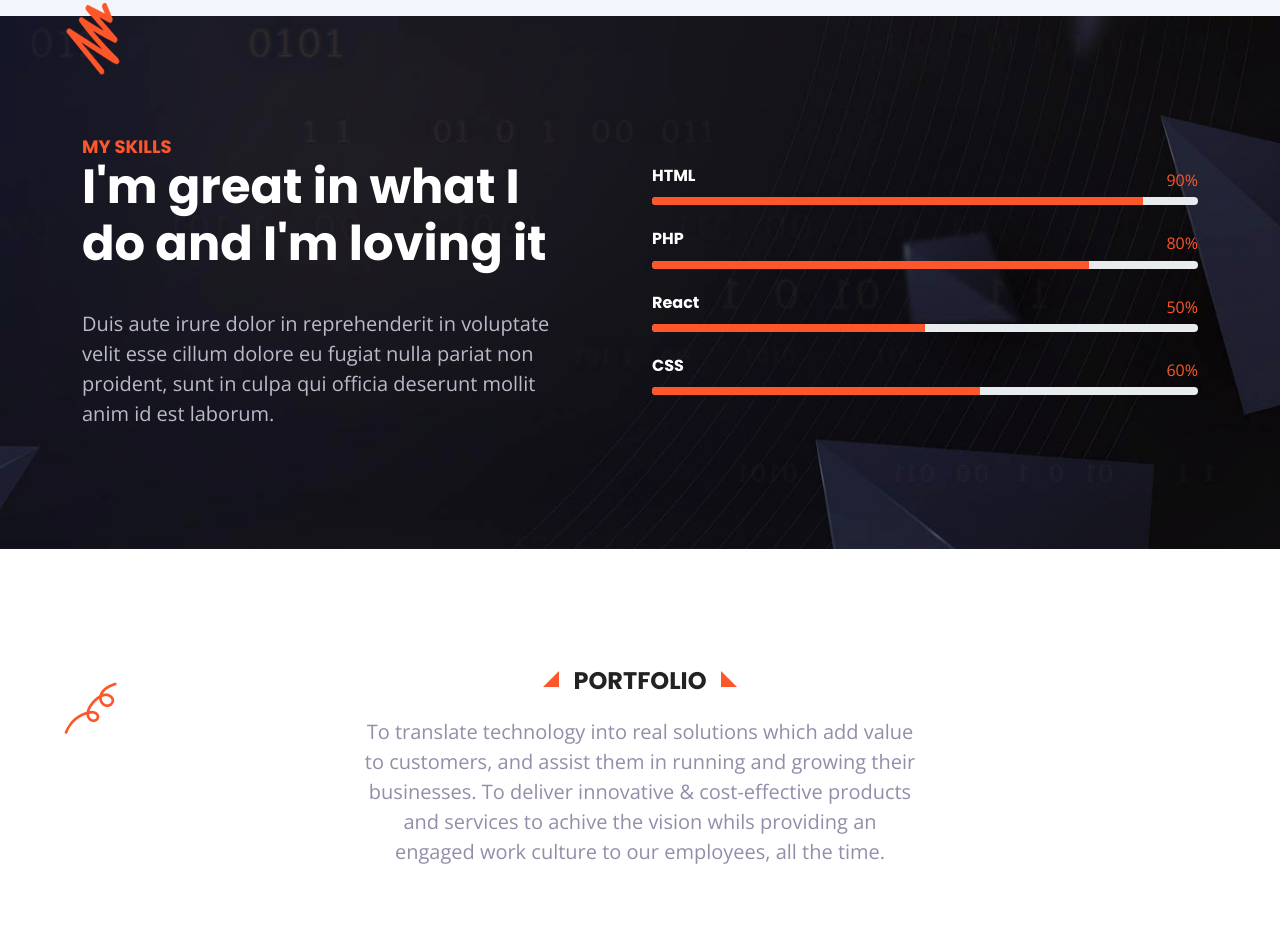
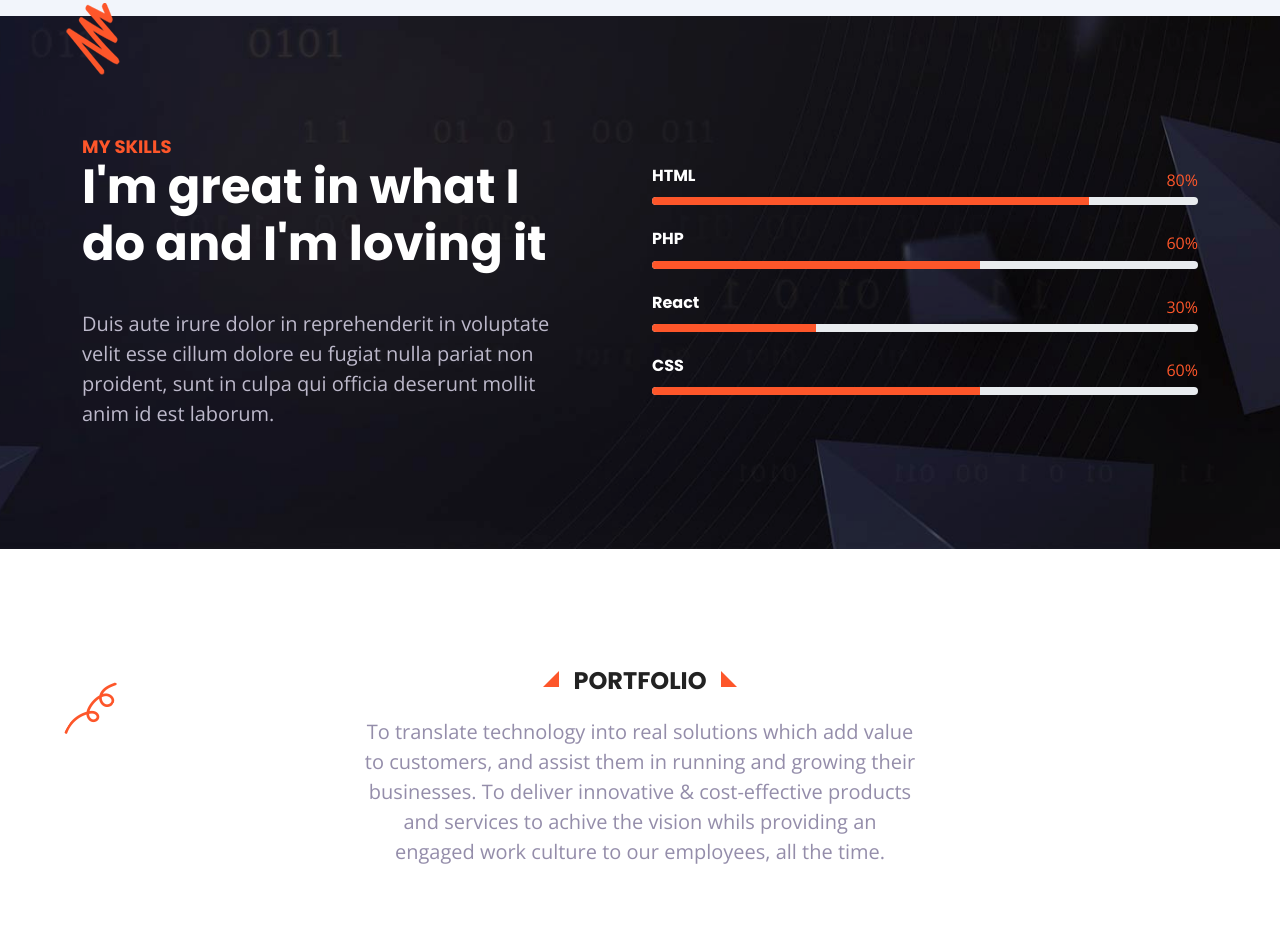
Before and after one commit to KanjariyaRahul/kanjariyarahul.github.io, a plain HTML site: page index.html in a window 1280 px wide. Shown: the part 2862-3798 px from the top of the page. Drawn offline with nearby package versions, Linux system fonts and the light colour scheme.

Commit message:
Update index.html
Signed-off-by: Rahul kanjariya <93303230+KanjariyaRahul@users.noreply.github.com>

```diff
--- a/index.html
+++ b/index.html
@@ -106,7 +106,7 @@
 							<ul class="hero-social list-inline">
 								<li class="list-inline-item"><a href="https://www.facebook.com/rahul.kanzariya.3762/"><i class="fab fa-facebook-f"></i></a></li>
 								<li class="list-inline-item"><a href="https://twitter.com/i/flow/login?redirect_after_login=%2FRahulKanjariy18"><i class="fab fa-twitter"></i></a></li>
-								<li class="list-inline-item"><a href="#"><i class="fab fa-linkedin"></i></a></li>
+								<li class="list-inline-item"><a href="https://www.linkedin.com/in/rahul-kanjariya-6672411ab/"><i class="fab fa-linkedin"></i></a></li>
 								<li class="list-inline-item"><a href="https://www.instagram.com/rahul_kanjariya_9265/"><i class="fab fa-instagram"></i></a></li>
 							</ul> <!-- .hero-social -->
 						</div> <!-- .link-group -->
@@ -253,23 +253,23 @@
 				<div class="col-xl-6 progress-block">
 					<div class="progress-wrapper">
 						<h4>HTML</h4>
-						<p class="progress-value">90%</p>
-						<div class="progress">
-						  <div class="progress-bar" role="progressbar" style="width: 0%" aria-valuenow="90" aria-valuemin="0" aria-valuemax="100"></div>
-						</div>
-					</div>
-					<div class="progress-wrapper">
-						<h4>PHP</h4>
 						<p class="progress-value">80%</p>
 						<div class="progress">
 						  <div class="progress-bar" role="progressbar" style="width: 0%" aria-valuenow="80" aria-valuemin="0" aria-valuemax="100"></div>
 						</div>
 					</div>
 					<div class="progress-wrapper">
+						<h4>PHP</h4>
+						<p class="progress-value">60%</p>
+						<div class="progress">
+						  <div class="progress-bar" role="progressbar" style="width: 0%" aria-valuenow="60" aria-valuemin="0" aria-valuemax="100"></div>
+						</div>
+					</div>
+					<div class="progress-wrapper">
 						<h4>React</h4>
-						<p class="progress-value">50%</p>
+						<p class="progress-value">30%</p>
 						<div class="progress">
-						  <div class="progress-bar" role="progressbar" style="width: 0%" aria-valuenow="50" aria-valuemin="0" aria-valuemax="100"></div>
+						  <div class="progress-bar" role="progressbar" style="width: 0%" aria-valuenow="30" aria-valuemin="0" aria-valuemax="100"></div>
 						</div>
 					</div>
 					<div class="progress-wrapper">
@@ -820,7 +820,7 @@
 					<ul class="list-inline footer-social">
 						<li class="list-inline-item"><a href="https://www.facebook.com/rahul.kanzariya.3762/"><i class="fab fa-facebook-f"></i></a></li>
 						<li class="list-inline-item"><a href="https://twitter.com/i/flow/login?redirect_after_login=%2FRahulKanjariy18"><i class="fab fa-twitter"></i></a></li>
-						<li class="list-inline-item"><a href="#"><i class="fab fa-linkedin"></i></a></li>
+						<li class="list-inline-item"><a href="https://www.linkedin.com/in/rahul-kanjariya-6672411ab/"><i class="fab fa-linkedin"></i></a></li>
 						<li class="list-inline-item"><a href="https://www.instagram.com/rahul_kanjariya_9265/"><i class="fab fa-instagram"></i></a></li>
 					</ul>
 				</div>
```
